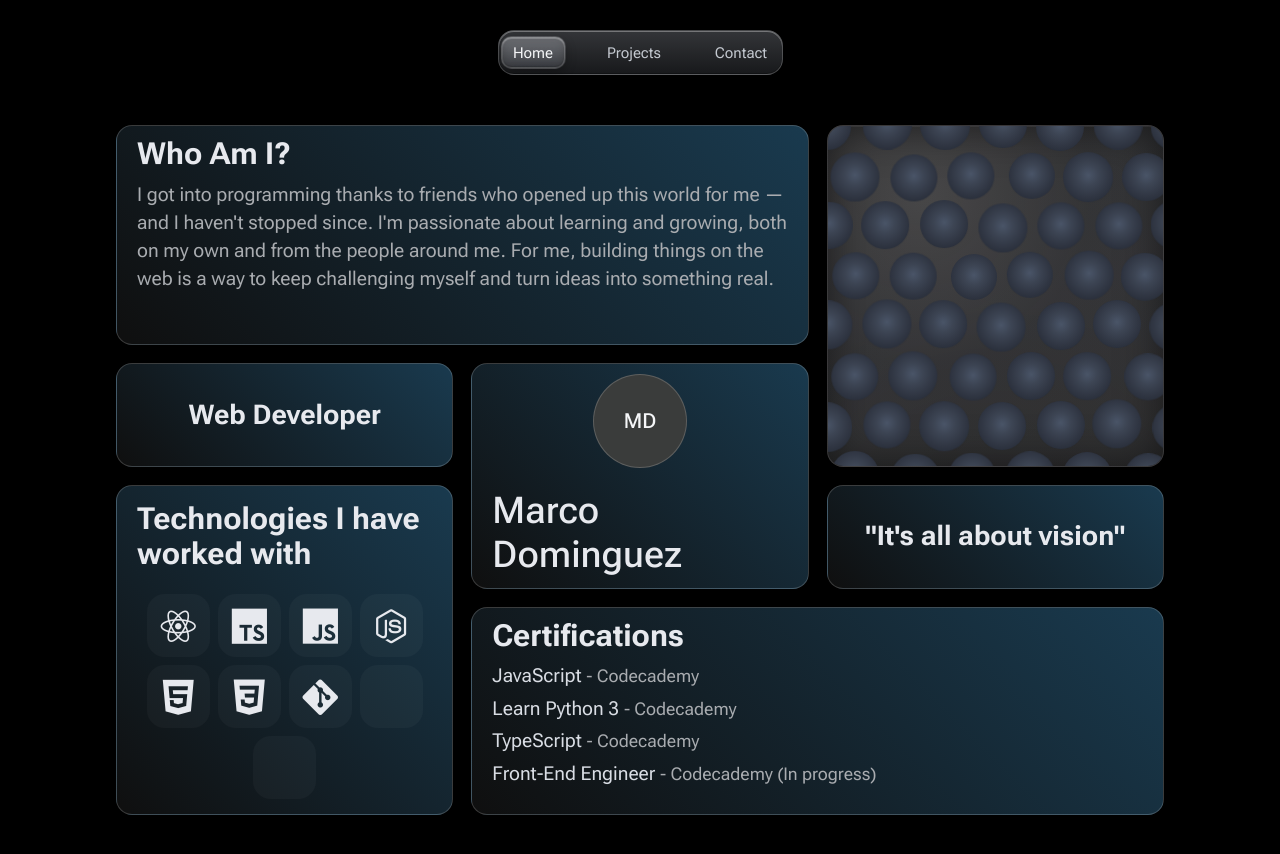
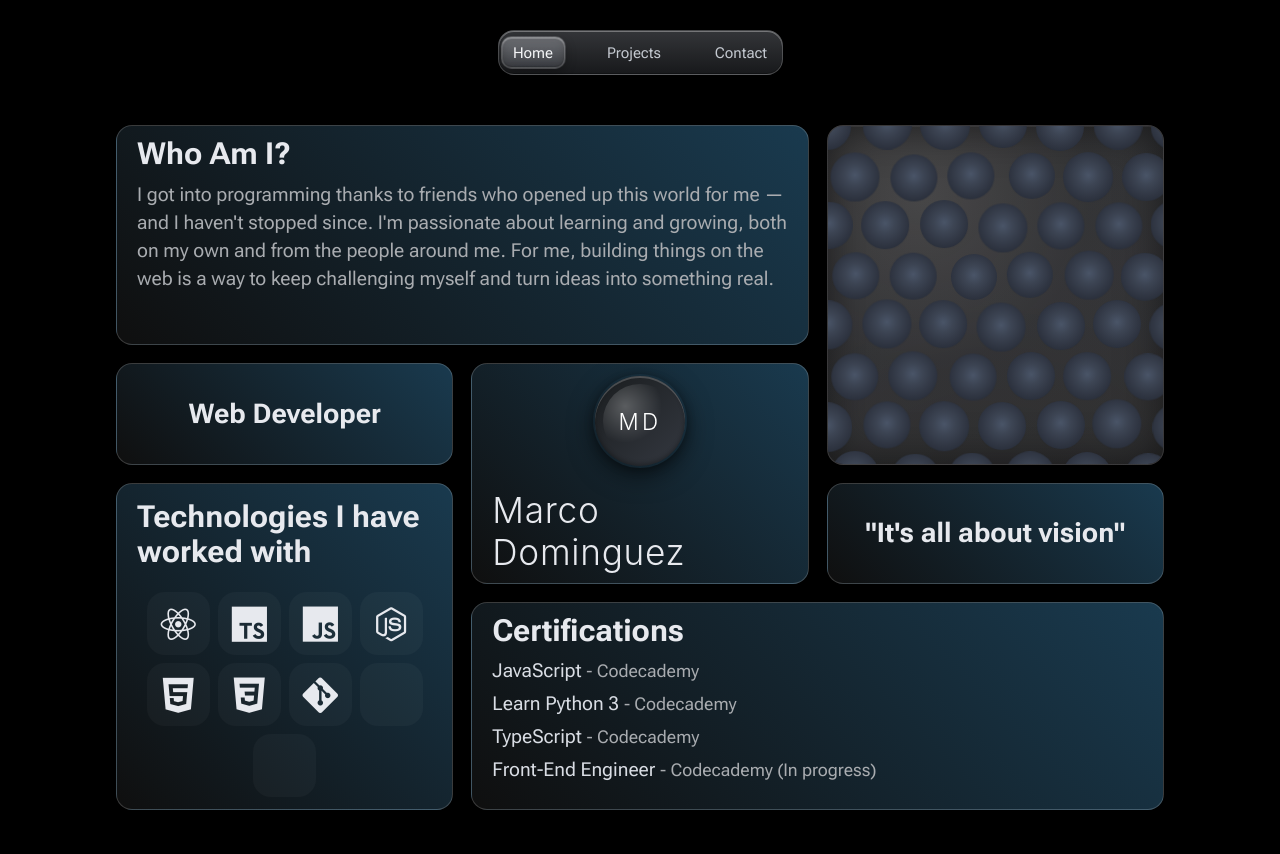
Before and after one commit to Marcodggz/portfolio, a React (Vite) app: page / in a window 1280 px wide. Built offline with nearby package versions, Linux system fonts and the light colour scheme.

Commit message:
style(profile): refine initials badge with premium coin effect

```diff
--- a/src/components/home/NameCard/NameCard.module.css
+++ b/src/components/home/NameCard/NameCard.module.css
@@ -5,7 +5,11 @@
   justify-content: center;
   gap: 21px;
   height: 100%;
-  background: linear-gradient(45deg, rgba(255, 255, 255, 0.06), rgba(77, 176, 238, 0.329));
+  background: linear-gradient(
+    45deg,
+    rgba(255, 255, 255, 0.06),
+    rgba(77, 176, 238, 0.329)
+  );
   border: 1px solid rgba(255, 255, 255, 0.18);
   border-radius: 16px;
   padding: 10px 20px;
@@ -20,18 +24,64 @@
   display: inline-flex;
   align-items: center;
   justify-content: center;
-  background: #3a3c3b;
-  color: #f5f6f8;
-  font-weight: 500;
-  font-size: 1.3rem;
-  border: 1px solid rgba(255, 255, 255, 0.18);
+  background: linear-gradient(135deg, #1a1d1f 0%, #343840 100%);
+  color: #ffffff;
+  font-weight: 300;
+  font-size: 1.4rem;
+  letter-spacing: 0.15em;
+  font-family:
+    -apple-system, BlinkMacSystemFont, "Segoe UI", system-ui, sans-serif;
+  border: 2px solid transparent;
+  background-clip: padding-box;
+  position: relative;
+  box-shadow:
+    0 8px 24px rgba(0, 0, 0, 0.5),
+    0 2px 8px rgba(0, 0, 0, 0.3),
+    inset 0 2px 0 rgba(255, 255, 255, 0.2),
+    inset 0 -2px 4px rgba(0, 0, 0, 0.3);
+}
+
+.circle::before {
+  content: "";
+  position: absolute;
+  top: -2px;
+  left: -2px;
+  right: -2px;
+  bottom: -2px;
+  border-radius: 50%;
+  background: linear-gradient(
+    135deg,
+    rgba(77, 176, 238, 0.5) 0%,
+    rgba(255, 255, 255, 0.25) 50%,
+    rgba(77, 176, 238, 0.3) 100%
+  );
+  z-index: -1;
+}
+
+.circle::after {
+  content: "";
+  position: absolute;
+  top: 8px;
+  left: 8px;
+  right: 8px;
+  bottom: 8px;
+  border-radius: 50%;
+  background: radial-gradient(
+    circle at 30% 30%,
+    rgba(255, 255, 255, 0.25) 0%,
+    transparent 50%
+  );
+  pointer-events: none;
 }
 
 .nameCard h1 {
   margin: 0;
-  font-size: 2.31rem;
-  font-weight: 500;
+  font-size: 2.2rem;
+  font-weight: 300;
   line-height: 1.2;
+  letter-spacing: 0.02em;
+  font-family:
+    -apple-system, BlinkMacSystemFont, "Segoe UI", system-ui, sans-serif;
 }
 
 @media (max-width: 600px) {
```
